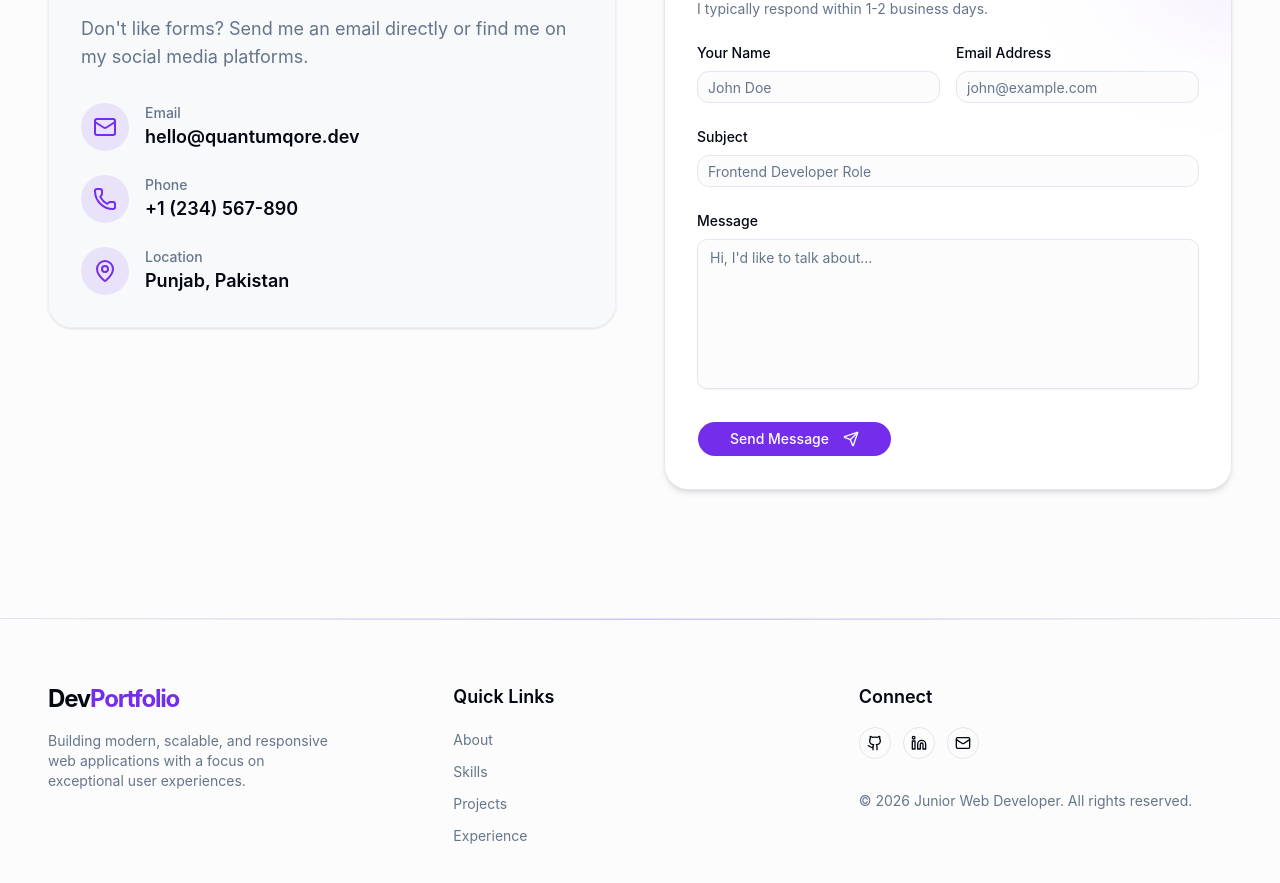
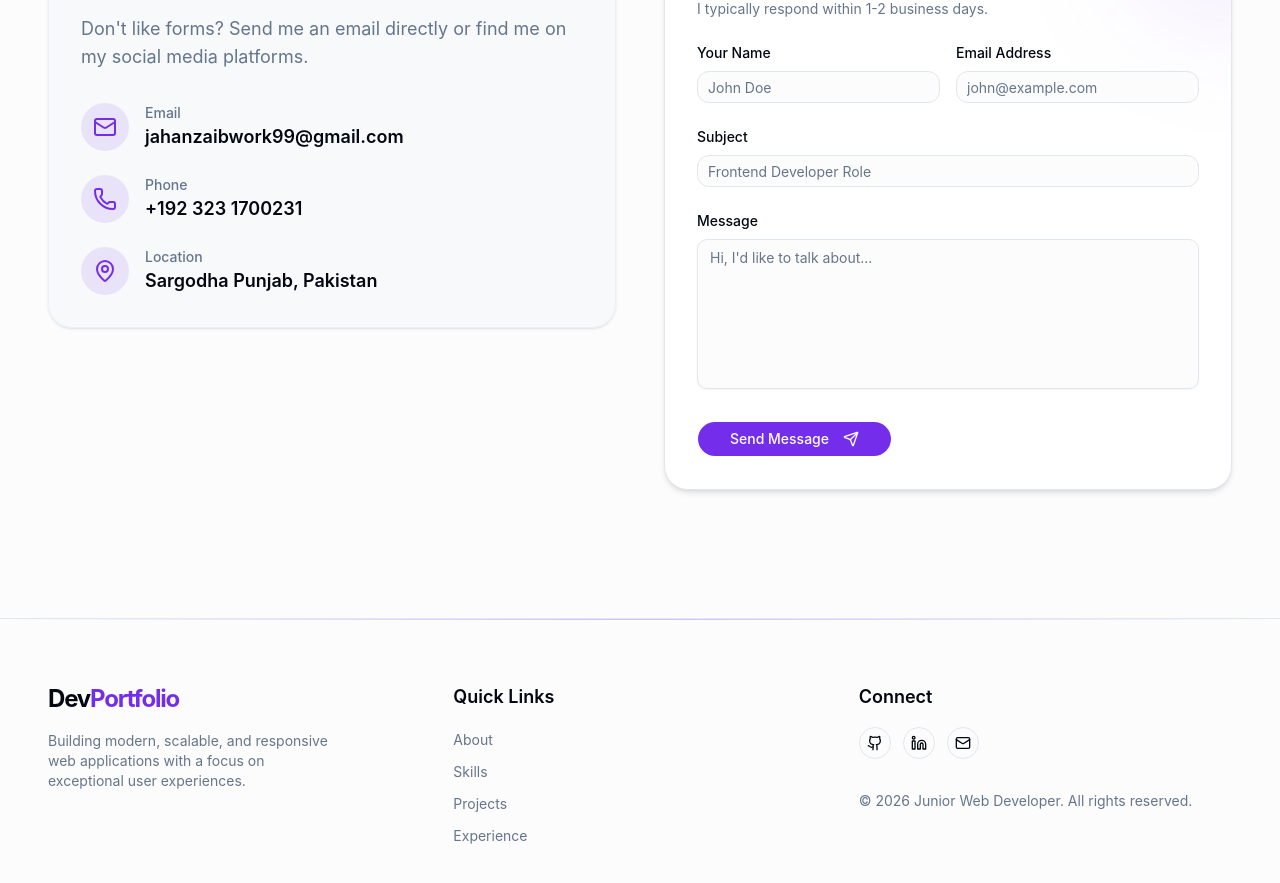
Before and after one commit to jahanzaibwork99/my-portfolio, a React (Vite) app: page / in a window 1280 px wide. Shown: the part 6080-6963 px from the top of the page. Built offline with nearby package versions, Linux system fonts and the light colour scheme.

Commit message:
feat: add Contact section component with contact information and a functional form.

```diff
--- a/src/components/sections/Contact.tsx
+++ b/src/components/sections/Contact.tsx
@@ -42,7 +42,7 @@ export function Contact() {
                 <div className="flex flex-col">
                   <span className="text-sm font-medium text-muted-foreground">Email</span>
                   <a href="mailto:contact@example.com" className="text-lg font-semibold hover:text-primary transition-colors">
-                    hello@quantumqore.dev
+                    jahanzaibwork99@gmail.com
                   </a>
                 </div>
               </div>
@@ -54,7 +54,7 @@ export function Contact() {
                 <div className="flex flex-col">
                   <span className="text-sm font-medium text-muted-foreground">Phone</span>
                   <a href="tel:+1234567890" className="text-lg font-semibold hover:text-primary transition-colors">
-                    +1 (234) 567-890
+                    +192 323 1700231
                   </a>
                 </div>
               </div>
@@ -66,7 +66,7 @@ export function Contact() {
                 <div className="flex flex-col">
                   <span className="text-sm font-medium text-muted-foreground">Location</span>
                   <span className="text-lg font-semibold">
-                    Punjab, Pakistan
+                    Sargodha Punjab, Pakistan
                   </span>
                 </div>
               </div>
```
